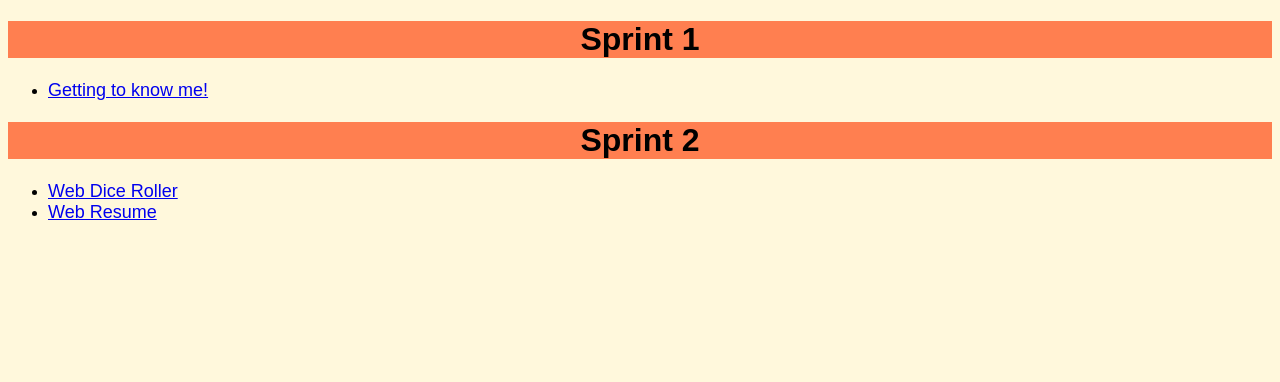
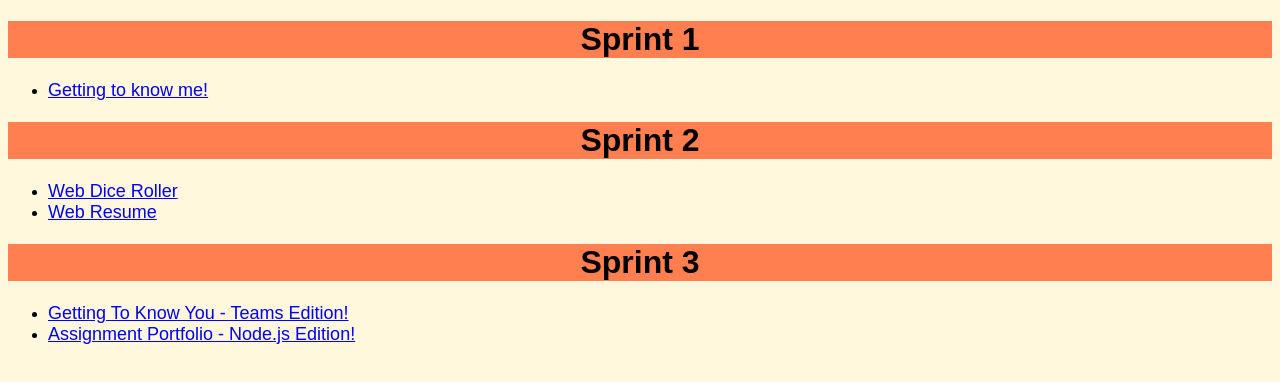
Before and after one commit to kgroppe/Assignment-Portfolio-Nodejs-kg, a website: page client/index.html in a window 1280 px wide. Drawn offline with Linux system fonts and the light colour scheme.

Commit message:
Added sprint 3 work :3

```diff
--- a/client/index.html
+++ b/client/index.html
@@ -15,7 +15,14 @@
     <li><a href="https://jolly-hill-0b47a4c10.2.azurestaticapps.net">Web Dice Roller</a></li>
     <li><a href="https://witty-meadow-0ad24ca10.2.azurestaticapps.net">Web Resume</a></li>
 </ul>
-    </p>
-
+</p>
+<h1>Sprint 3</h1>
+<p>
+    <ul>
+    <li><a href="https://polite-glacier-0ddda8210.2.azurestaticapps.net">Getting To Know You - Teams Edition!</a></li>
+    <li><a href="https://assignment-portfolio-nodejs-kg.azurewebsites.net">
+        Assignment Portfolio - Node.js Edition!</a></li>
+</ul>
+</p>
 
 </body>
```
